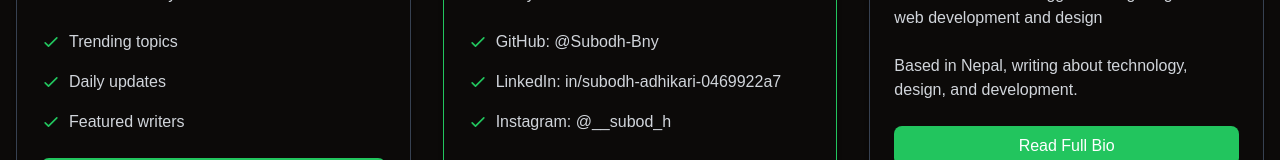
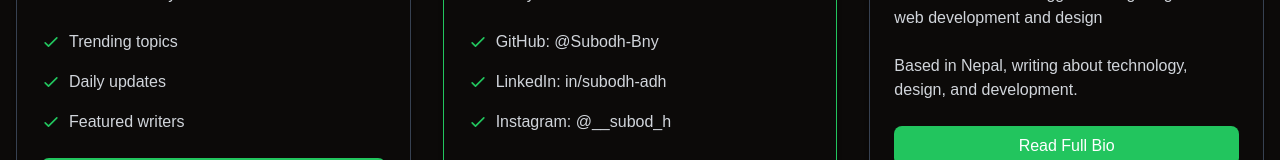
Before and after one commit to Subodh-Bny/subodh-blog, a Next.js app: page / in a window 1280 px wide. Shown: the part 760-920 px from the top of the page. Built offline with nearby package versions, Linux system fonts and the light colour scheme; no server answers; the database is empty.

Commit message:
update about page

```diff
--- a/src/app/page.tsx
+++ b/src/app/page.tsx
@@ -132,8 +132,8 @@ export default function Home() {
                 },
                 {
                   platform: "LinkedIn",
-                  handle: "in/subodh-adhikari-0469922a7",
-                  link: "www.linkedin.com/in/subodh-adh",
+                  handle: "in/subodh-adh",
+                  link: "https://linkedin.com/in/subodh-adh",
                 },
                 {
                   platform: "Instagram",
--- a/src/components/Projects.tsx
+++ b/src/components/Projects.tsx
@@ -5,11 +5,11 @@ import { useRouter } from "next/navigation";
 
 const projets = [
   {
-    image: "/ecommerce.png",
-    alt: "ecommerce",
-    title: "ECommerce platform",
-    description: "Modern shopping experience with React",
-    link: "https://brushstroke-portal.onrender.com/",
+    image: "/spend-mentor.png",
+    alt: "spend mentor",
+    title: "Spend Mentor",
+    description: "Budget management system",
+    link: "https://spend-mentor.vercel.app/",
   },
   {
     image: "/portfolio.png",
```
Also changed, not shown: public/spend-mentor.png (added).
